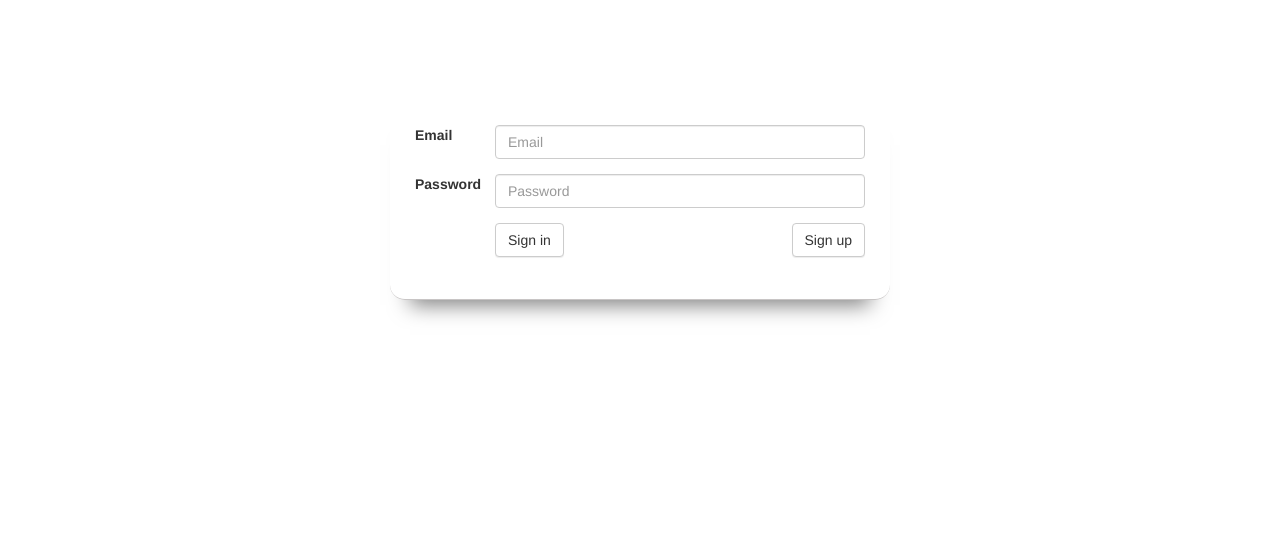
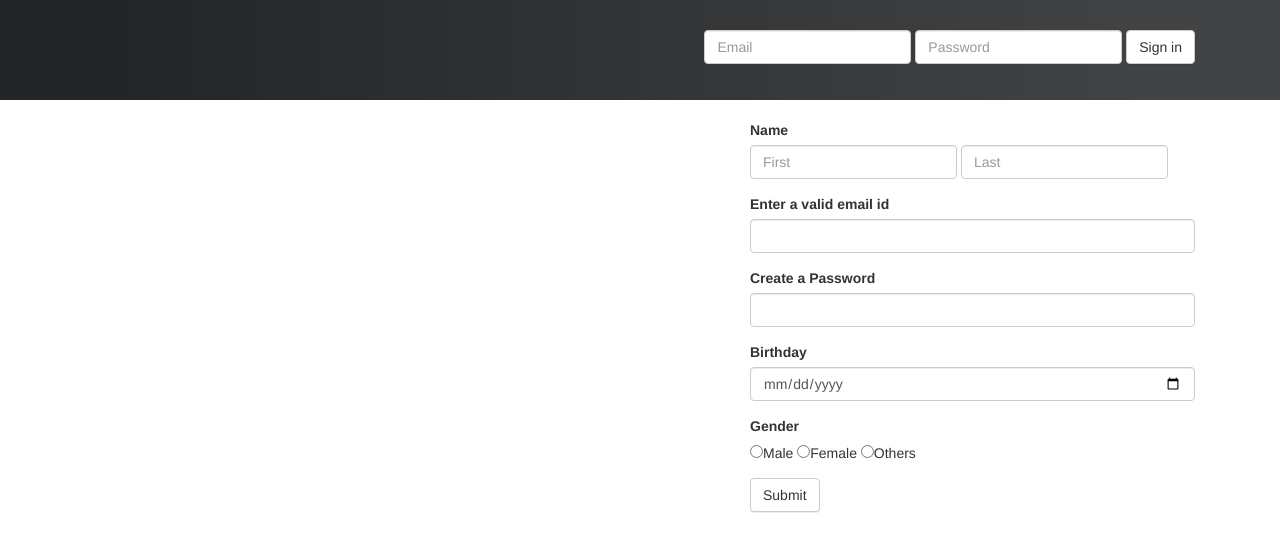
Before and after one commit to NeuralNoise/Social-6, a PHP site: page / in a window 1280 px wide. Shown: the top 552 px of the page. Run offline with PHP 8.4, Linux system fonts and the light colour scheme; some libraries are stand-ins or nearby versions.

Commit message:
registeration and login on same page

```diff
--- a/Stylesheets/stylesheet.css
+++ b/Stylesheets/stylesheet.css
@@ -2,15 +2,7 @@
     margin: 0;
     padding: 0;
 }
-.login_box{
-    width: 500px;
-    height: 200px;
-    transform: translateY(50%);
-    padding: 25px;
-    box-shadow: 0 25px 20px -20px rgba(0, 0, 0, 0.5);
-    border-bottom: 1px solid rgba(153, 148, 148, 0.54);
-    border-radius: 15px;
-}
+
 .err_msg{
     color: darkblue;
 }
@@ -113,3 +105,20 @@ a:hover{
 .badge{
     margin-left: 5px;
 }
+.homepage{
+text-align: right;
+    padding-top: 10px;
+    height: 100px;
+    background: -webkit-linear-gradient(90deg, #232526 10%, #414345 90%); /* Chrome 10+, Saf5.1+ */
+    background:    -moz-linear-gradient(90deg, #232526 10%, #414345 90%); /* FF3.6+ */
+    background:     -ms-linear-gradient(90deg, #232526 10%, #414345 90%); /* IE10 */
+    background:      -o-linear-gradient(90deg, #232526 10%, #414345 90%); /* Opera 11.10+ */
+    background:         linear-gradient(90deg, #232526 10%, #414345 90%); /* W3C */
+
+}
+.login{
+    padding-top: 20px;
+}
+.register{
+    padding-top: 20px;
+ }
--- a/index.php
+++ b/index.php
@@ -6,47 +6,88 @@
     <link rel="stylesheet" href="Stylesheets/stylesheet.css">
 </head>
 <body>
-<!--<header>-->
-<!--    <nav class="navbar navbar-default">-->
-<!--        <div class="container-fluid">-->
-<!--            <div class="navbar-header">-->
-<!--                --><?php
-//
-//                if(isset($_SESSION['id']) && $_SESSION['start']== true){
-//                    echo '<a href="index.php" class="btn cred">Logout</a>';
-//                }
-//                else{
-//                    echo '<a href="logout.php" class="btn cred">Login</a>';
-//                }
-//                ?>
-<!--                <a class="navbar-brand">-->
-<!--                    <a href="home.php"  class="btn home">Home</a>-->
-<!--                </a>-->
-<!--            </div>-->
-<!--        </div>-->
-<!--    </nav>-->
-<!--</header>-->
-<div class="container login_box">
-    <form method="post" action="user_auth.php" class="form-horizontal">
-        <div class="form-group">
-            <label class="col-md-2">Email</label>
-            <div class="col-md-10">
-                <input type="email" name="email" placeholder="Email" required="" class="form-control">
+<header>
+    <div class="homepage">
+        <div class="container">
+
+<!--logo -->
+    <div class="col-md-2 logo">
+        <a href="#"><img src=""></a>
+    </div>
+
+<!--login -->
+    <div class="col-md-10 login">
+        <form class="form-inline">
+            <div class="form-group">
+                <label class="sr-only" for="Email">Email address</label>
+                <input type="email" name="email" placeholder="Email" required="" class="form-control" id="Email3">
             </div>
+            <div class="form-group">
+                <label class="sr-only" for="Password">Password</label>
+                <input type="password" class="form-control" id="Password" name="password" required="" placeholder="Password">
+            </div>
+            <div class="form-group">
+                <button type="submit" class="btn btn-default">Sign in</button>
+            </div>
+        </form>
+    </div>
+    </div>
+    </div>
+</header>
+<div class="content">
+    <div class="container">
+        <div class="col-md-7"></div>
+
+<!-- registeration form-->
+        <div class="col-md-5 register">
+            <form method="post" action="add_user.php">
+                <div class="form-group form-inline">
+                    <label>Name</label>
+                    <br>
+                    <input type="text" name="firstName" placeholder="First" class="form-control" required="">
+                    <input type="text" name="lastName" placeholder="Last" class="form-control" required="">
+                </div>
+                <div class="form-group">
+                    <label>Enter a valid email id</label>
+                    <input type="email" name="email" class="form-control" required="">
+                </div>
+                <div class="form-group">
+                    <label>Create a Password</label>
+                    <input type="password" name="password" class="form-control" required="">
+                </div>
+                <div class="form-group">
+                    <label>Birthday</label>
+                    <input type="date" name="birthday" class="form-control" required="">
+                </div>
+                <div class="form-group">
+                    <label>Gender</label>
+                    <br>
+                    <input type="radio" name="gender" value="Male"
+                        <?php
+                        if(isset($gender) && $gender == "Male"){
+                            echo "Male";
+                        }
+                        ?>
+                        >Male
+                    <input type="radio" name="gender" value="Female"
+                        <?php
+                        if(isset($gender) && $gender == "Female"){
+                            echo "Female";
+                        }
+                        ?>
+                        >Female
+                    <input type="radio" name="gender" value="Others"
+                        <?php
+                        if(isset($gender) && $gender == "Others"){
+                            echo "Others";
+                        }
+                        ?>
+                        >Others
+                </div>
+                <input type="submit" value="Submit" class="btn btn-default">
+            </form>
         </div>
-        <div class="form-group">
-            <label class="col-md-2">Password</label>
-            <div class="col-md-10">
-                <input type="password" name="password" required="" placeholder="Password" class="form-control">
-            </div>
-        </div>
-        <div class="form-group">
-            <div class="col-sm-offset-2 col-md-10">
-                <input type="submit" value="Sign in" class="btn btn-default">
-                <a href="register.php" class="btn btn-default pull-right">Sign up</a>
-            </div>
-        </div>
-    </form>
+    </div>
 </div>
 </body>
 </html>
```
